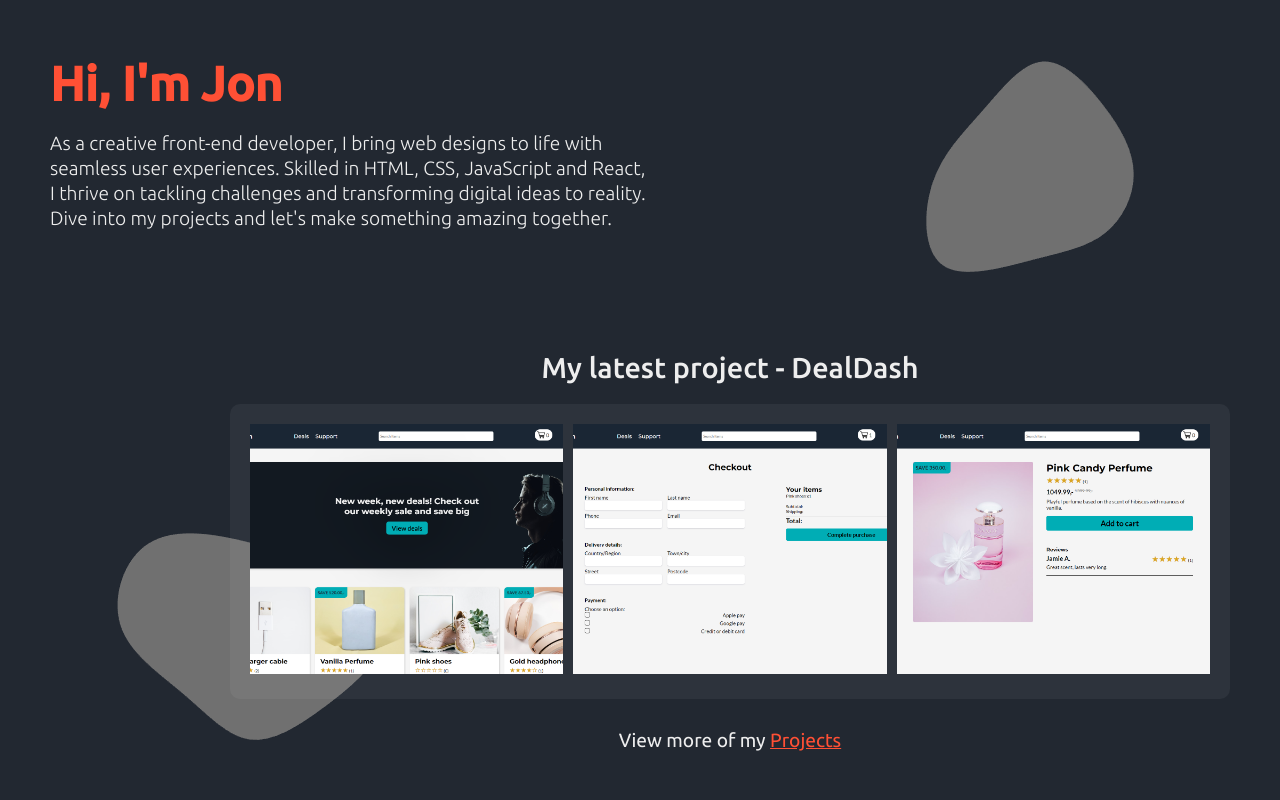
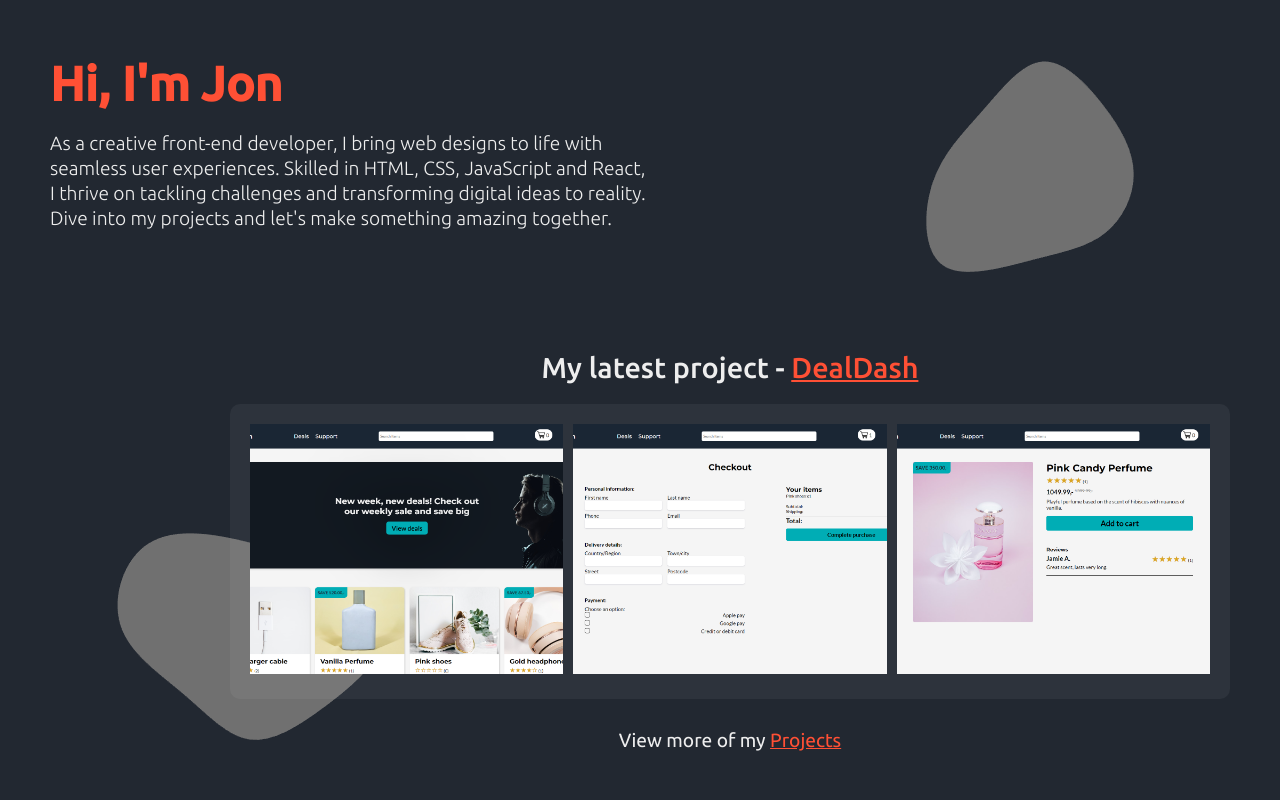
Before and after one commit to Jonast96/New_portfolio, a React (Vite) app: page / in a window 1280 px wide. Shown: the top 800 px of the page. Built offline with nearby package versions, Linux system fonts and the light colour scheme.

Commit message:
small changes to links and scrollbar

```diff
--- a/src/components/Carousel.jsx
+++ b/src/components/Carousel.jsx
@@ -23,8 +23,12 @@
               <h3>{project.title}</h3>
               <p>{project.shortDescription}</p>
               <div className="links">
-                <a href={project.repoLink}>Repository</a>
-                <a href={project.liveSiteLink}>Live site</a>
+                <a target="_blank" href={project.repoLink}>
+                  Repository
+                </a>
+                <a target="_blank" href={project.liveSiteLink}>
+                  Live site
+                </a>
               </div>
             </div>
           </div>
--- a/src/styles/styles.scss
+++ b/src/styles/styles.scss
@@ -3,7 +3,43 @@
   margin: 0;
   padding: 0;
   box-sizing: border-box;
+  scroll-behavior: smooth;
 }
+// Scrollbar styling
+::-webkit-scrollbar {
+  width: 8px;
+}
+
+::-webkit-scrollbar-track {
+  background-color: #222831; // primaryColor
+  border-radius: 4px;
+}
+
+::-webkit-scrollbar-thumb {
+  background-color: #1b2027; // secondaryColor
+  border-radius: 4px;
+  transition: background-color 0.2s ease-in-out;
+
+  &:hover {
+    background-color: #ff5035; // altColor
+  }
+}
+
+// For Firefox
+* {
+  scrollbar-width: thin;
+  scrollbar-color: #1b2027 #222831; // secondaryColor primaryColor
+}
+
+// For Internet Explorer
+* {
+  -ms-overflow-style: none;
+}
+
+::-ms-scrollbar {
+  display: none;
+}
+
 body {
   font-family: "Ubuntu", sans-serif;
   background-color: $primaryColor;
--- a/src/views/Section1.jsx
+++ b/src/views/Section1.jsx
@@ -57,7 +57,12 @@
         transition={{ duration: 1 }}
       >
         <div className="latestProject">
-          <h2>My latest project - DealDash</h2>
+          <h2>
+            My latest project -{" "}
+            <a href="https://joyful-dodol-3ac527.netlify.app/" target="_blank">
+              DealDash
+            </a>
+          </h2>
           <div className="imgDiv">
             <div>
               <img src={dealDash} alt="" />
@@ -70,7 +75,7 @@
             </div>
           </div>
           <p>
-            View more of my <a href="#">Projects</a>
+            View more of my <a href="#projects">Projects</a>
           </p>
         </div>
       </motion.div>
--- a/src/views/Section3.jsx
+++ b/src/views/Section3.jsx
@@ -40,6 +40,7 @@
       </motion.div>
 
       <motion.div
+        id="projects"
         ref={projectCarouselRef}
         initial={{ opacity: 0, y: 50 }}
         animate={
```
